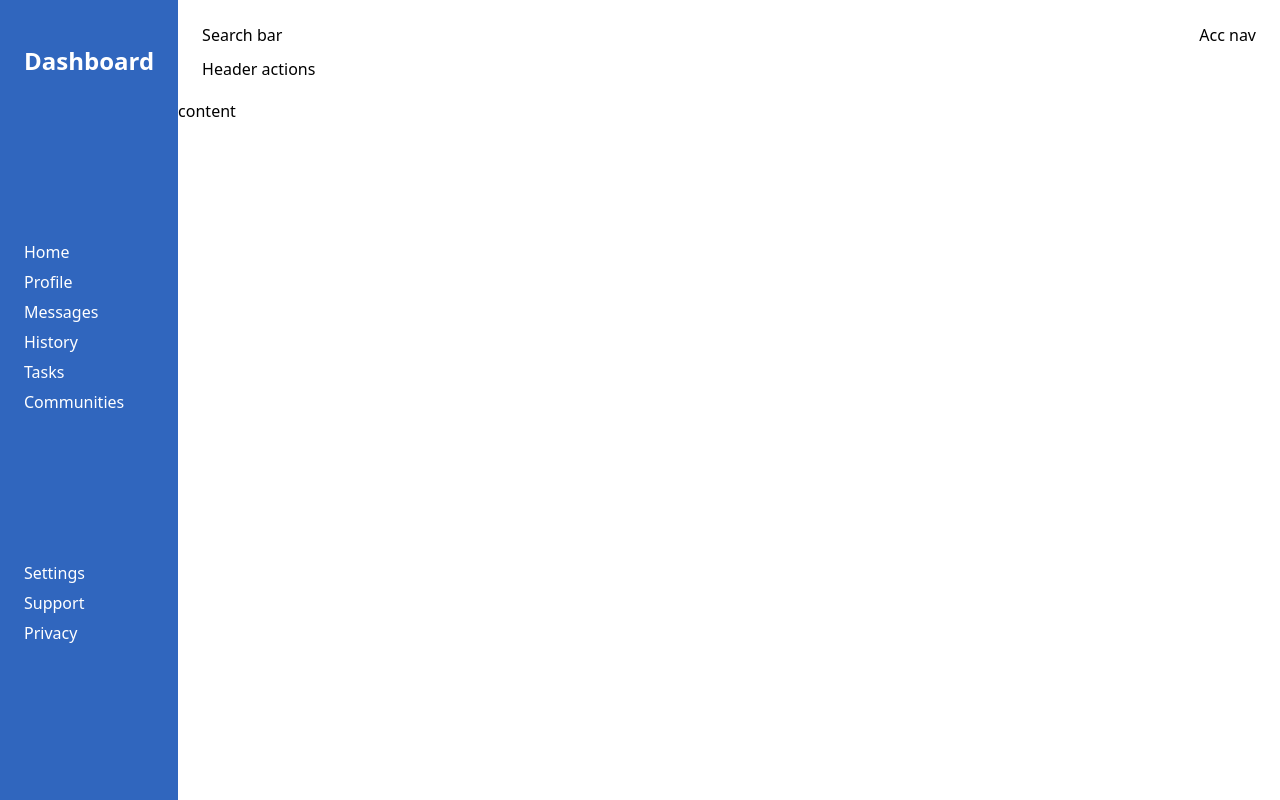
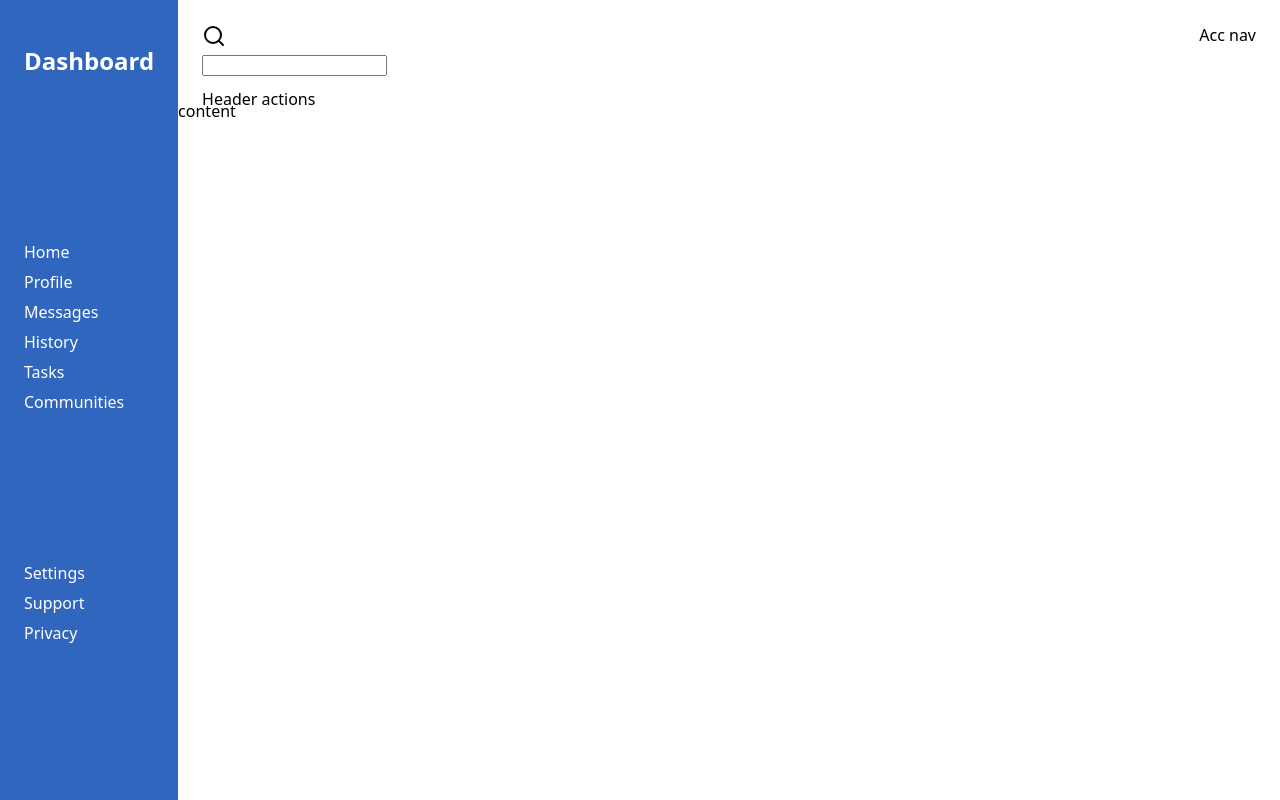
Before and after one commit to weitingyp/odin-admin-dashboard, a plain HTML site: page index.html in a window 1280 px wide. Drawn offline with Linux system fonts and the light colour scheme.

Commit message:
feat: add icon and search bar html

```diff
--- a/index.html
+++ b/index.html
@@ -30,7 +30,12 @@
         </div>
         <div id="header">
             <div id="header-nav">
-                <div id="header-nav-searchbar">Search bar</div>
+                <div id="header-nav-searchbar">
+                    <img class="icon" src="./assets/search-icon.svg">
+                    <form>
+                        <input type="text" id="header-nav-search" name="header-nav-search">
+                    </form>
+                </div>
                 <div id="header-nav-acc">Acc nav</div>
             </div>
             <div id="header-actions">
```
